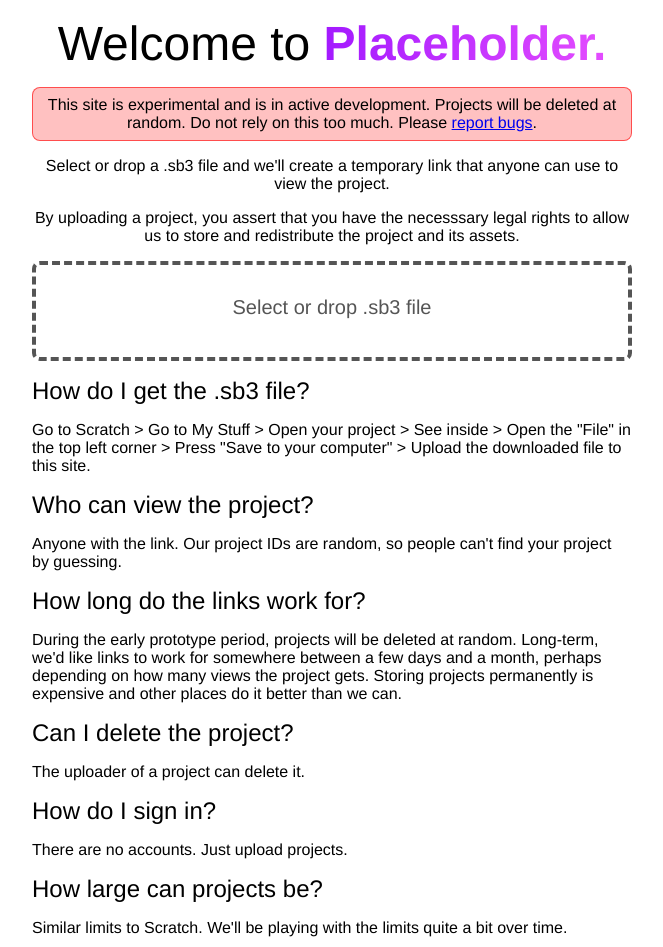
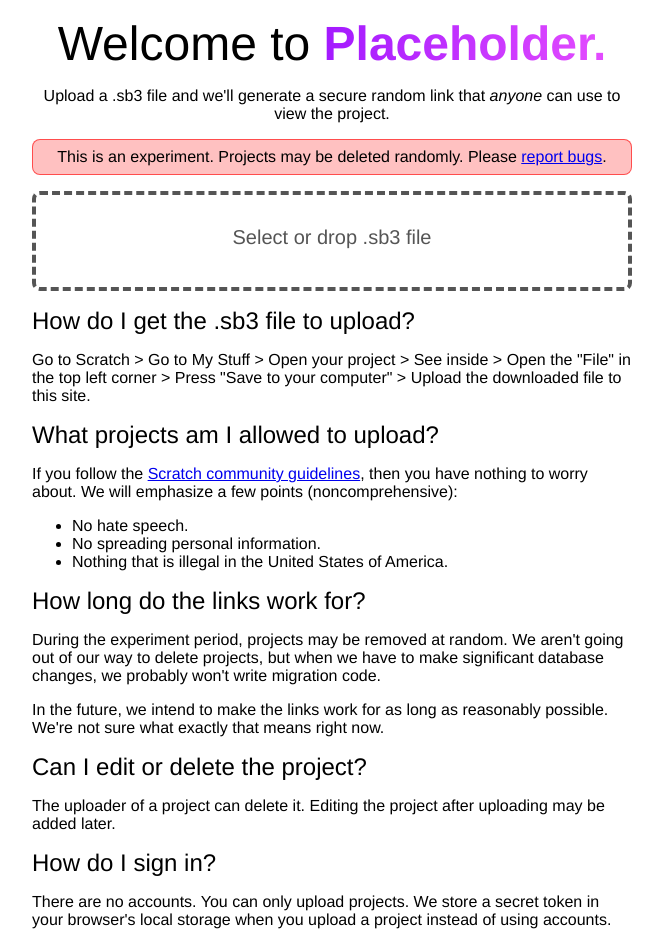
Before and after one commit to GarboMuffin/placeholder, a SvelteKit app: page / in a window 1280 px wide. Shown: the top 947 px of the page, without its empty margins (308-971 px from the left). Built offline with nearby package versions, Linux system fonts and the light colour scheme.

Commit message:
Tune the phrasing of various pages

```diff
--- a/src/lib/ProjectInput.svelte
+++ b/src/lib/ProjectInput.svelte
@@ -265,7 +265,7 @@
   <div class="uploaded-project">
     <p>Success! Your project was uploaded. Here is your link:</p>
     <p><a data-sveltekit-reload href={projectURL}>{projectURL}</a></p>
-    <p><b>During the early prototype period, all projects will be deleted randomly.</b></p>
+    <p><b>Projects may be deleted randomly.</b></p>
     <p>Only you will be able to edit the project's information.</p>
   </div>
 {/if}
--- a/src/routes/+layout.svelte
+++ b/src/routes/+layout.svelte
@@ -67,6 +67,8 @@
     <div class="link-gap" />
     <a href="https://github.com/sponsors/GarboMuffin">Donate</a>
     <div class="link-gap" />
+    <a href="https://github.com/GarboMuffin/placeholder">GitHub</a>
+    <div class="link-gap" />
     <a href="/privacy">Privacy</a>
     <div class="link-gap" />
     <a href="/contact">Contact &amp; DMCA</a>
--- a/src/routes/+page.svelte
+++ b/src/routes/+page.svelte
@@ -12,8 +12,9 @@
     max-width: 600px;
     margin: auto;
   }
-  h1, h2, p {
-    margin: 16px 0;
+  h1, h2, p, section {
+    margin-top: 16px;
+    margin-bottom: 16px;
   }
 
   .header {
@@ -46,9 +47,8 @@
 
 <section class="header">
   <h1>Welcome to <span class="fancy">{APP_NAME}.</span></h1>
-  <p class="warning">This site is experimental and is in active development. Projects will be deleted at random. Do not rely on this too much. Please <a href="https://github.com/GarboMuffin/placeholder/issues/new">report bugs</a>.</p>
-  <p>Select or drop a .sb3 file and we'll create a temporary link that anyone can use to view the project.</p>
-  <p>By uploading a project, you assert that you have the necesssary legal rights to allow us to store and redistribute the project and its assets.</p>
+  <p>Upload a .sb3 file and we'll generate a secure random link that <i>anyone</i> can use to view the project.</p>
+  <p class="warning">This is an experiment. Projects may be deleted randomly. Please <a href="https://github.com/GarboMuffin/placeholder/issues/new">report bugs</a>.</p>
 </section>
 
 <section class="file">
@@ -56,25 +56,31 @@
 </section>
 
 <section class="questions">
-  <h2>How do I get the .sb3 file?</h2>
+  <h2>How do I get the .sb3 file to upload?</h2>
   <p>Go to Scratch &gt; Go to My Stuff &gt; Open your project &gt; See inside &gt; Open the "File" in the top left corner &gt; Press "Save to your computer" &gt; Upload the downloaded file to this site.</p>
 
-  <h2>Who can view the project?</h2>
-  <p>Anyone with the link. Our project IDs are random, so people can't find your project by guessing.</p>
+  <h2>What projects am I allowed to upload?</h2>
+  <p>If you follow the <a href="https://scratch.mit.edu/community_guidelines">Scratch community guidelines</a>, then you have nothing to worry about. We will emphasize a few points (noncomprehensive):</p>
+  <ul>
+    <li>No hate speech.</li>
+    <li>No spreading personal information.</li>
+    <li>Nothing that is illegal in the United States of America.</li>
+  </ul>
 
   <h2>How long do the links work for?</h2>
-  <p>During the early prototype period, projects will be deleted at random. Long-term, we'd like links to work for somewhere between a few days and a month, perhaps depending on how many views the project gets. Storing projects permanently is expensive and other places do it better than we can.</p>
+  <p>During the experiment period, projects may be removed at random. We aren't going out of our way to delete projects, but when we have to make significant database changes, we probably won't write migration code.</p>
+  <p>In the future, we intend to make the links work for as long as reasonably possible. We're not sure what exactly that means right now.</p>
 
-  <h2>Can I delete the project?</h2>
-  <p>The uploader of a project can delete it.</p>
+  <h2>Can I edit or delete the project?</h2>
+  <p>The uploader of a project can delete it. Editing the project after uploading may be added later.</p>
 
   <h2>How do I sign in?</h2>
-  <p>There are no accounts. Just upload projects.</p>
+  <p>There are no accounts. You can only upload projects. We store a secret token in your browser's local storage when you upload a project instead of using accounts.</p>
 
   <h2>How large can projects be?</h2>
-  <p>Similar limits to Scratch. We'll be playing with the limits quite a bit over time.</p>
+  <p>Similar limits to Scratch. The limits will be adjusted over time.</p>
 
-  <h2>Notable missing features that are being worked on</h2>
+  <h2>Notable missing features that will be added eventually</h2>
   <ul>
     <li>Built-in editor</li>
     <li>Addons</li>
--- a/src/routes/contact/+page.svelte
+++ b/src/routes/contact/+page.svelte
@@ -3,7 +3,7 @@
 </script>
 
 <svelte:head>
-  <title>Contact</title>
+  <title>Contact Us</title>
 </svelte:head>
 
 <style>
@@ -14,6 +14,7 @@
 </style>
 
 <main>
-  <h1>Contact</h1>
+  <h1>Contact Us</h1>
   <p>Email us: {CONTACT}</p>
+  <p>For DMCA requests, please include links to the relevant project(s).</p>
 </main>
--- a/src/routes/projects/[project]/+page.svelte
+++ b/src/routes/projects/[project]/+page.svelte
@@ -194,8 +194,6 @@
     readonly={!ownershipToken}
   ></textarea>
 
-  <p>During the early prototype period, projects will be deleted at random.</p>
-
   <p>
     <button class="download" on:click={downloadProject}>Download project</button>
   </p>
```
Also changed, not shown: src/routes/privacy/+page.svelte (+6 -4 lines).
